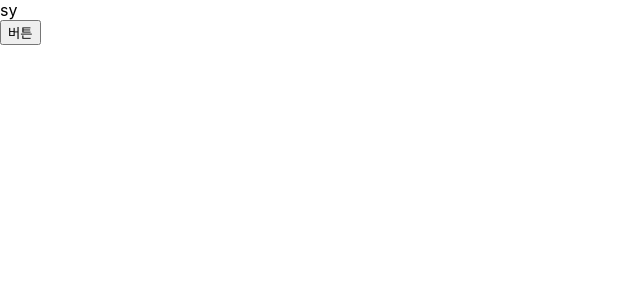
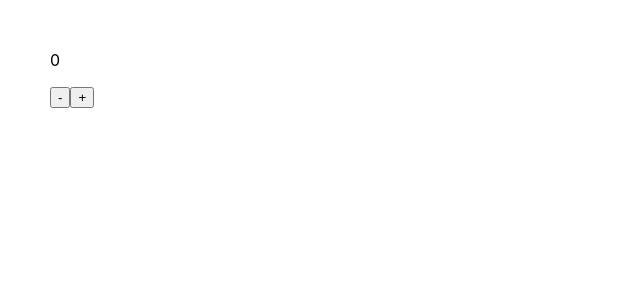
Before and after one commit to ddoddiworld/React_study, a React (Create React App) app in the folder week-1/: page / in a window 1280 px wide. Shown: the top 300 px of the page, without its empty margins (0-640 px from the left). Built offline with nearby package versions, Linux system fonts and the light colour scheme.

Commit message:
+, - 를 이용한 카운터 앱 만들기

```diff
--- a/week-1/src/App.jsx
+++ b/week-1/src/App.jsx
@@ -1,23 +1,14 @@
 import React, { useState } from "react";
 
 function App() {
-    const [obj, setObj] = useState({
-        name : 'sy',
-        age : 10
-    });
-
-    console.log(obj)
+    const [num, setNum] = useState(0);
+    // [] 안에 있는 num, setNum은 fn이다. 배열처럼 보이지만... 아님
 
     return (
-    <div>
-        <div>{obj.name}</div>
-        <button
-        onClick={()=>{
-            const obj2 = {...obj}; // obj를 복사를 하는데 완전히 새로운 방법으로 복사하는 방법. 주소값이 새로 할당됨.
-            // 배열이나 객체 나오면 스프레드 문법 쓸 준비 하세요.
-            obj2.name = 'shasha';
-            setObj(obj2);
-            }}>버튼</button>
+    <div style={{margin:'50px'}}>
+        <p>{num}</p>
+        <button onClick={()=>{setNum(num-1)}}>-</button>
+        <button onClick={()=>{setNum(num+1)}}>+</button>
     </div>)
 }
 
```
